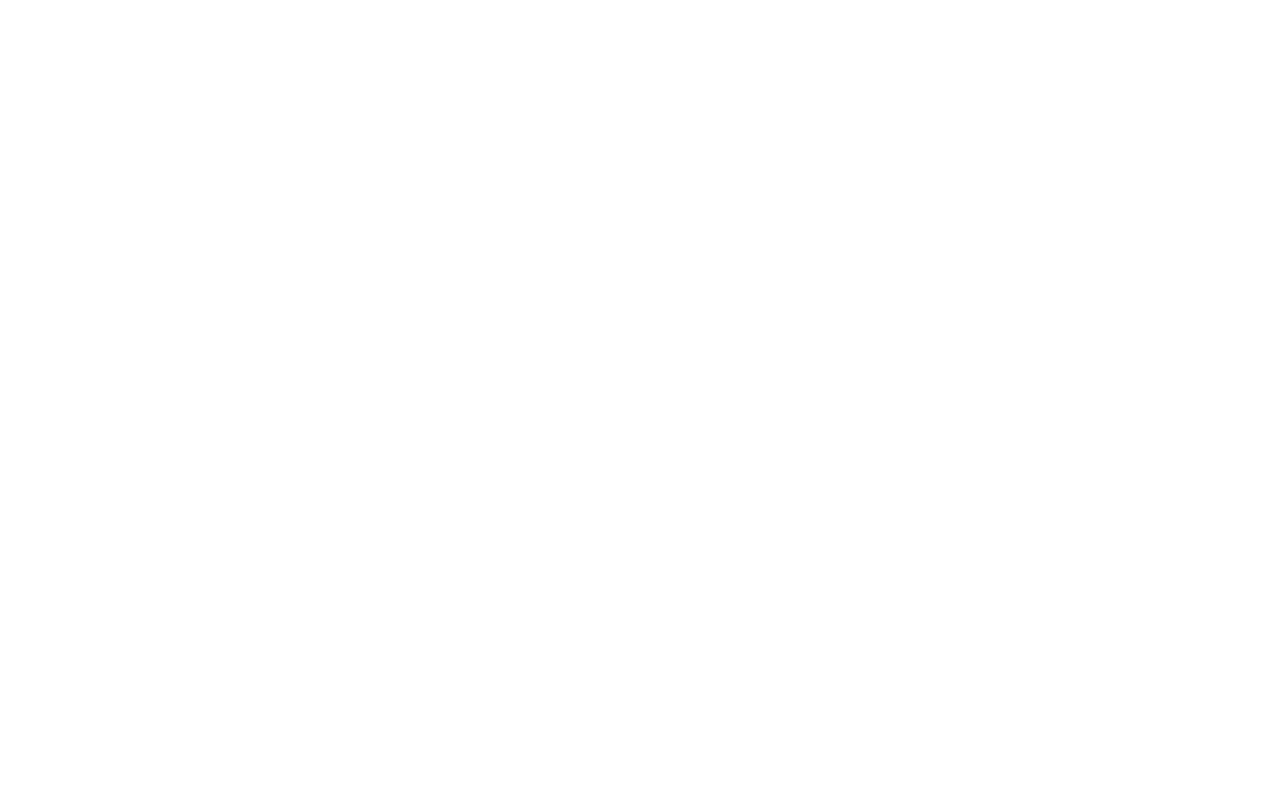
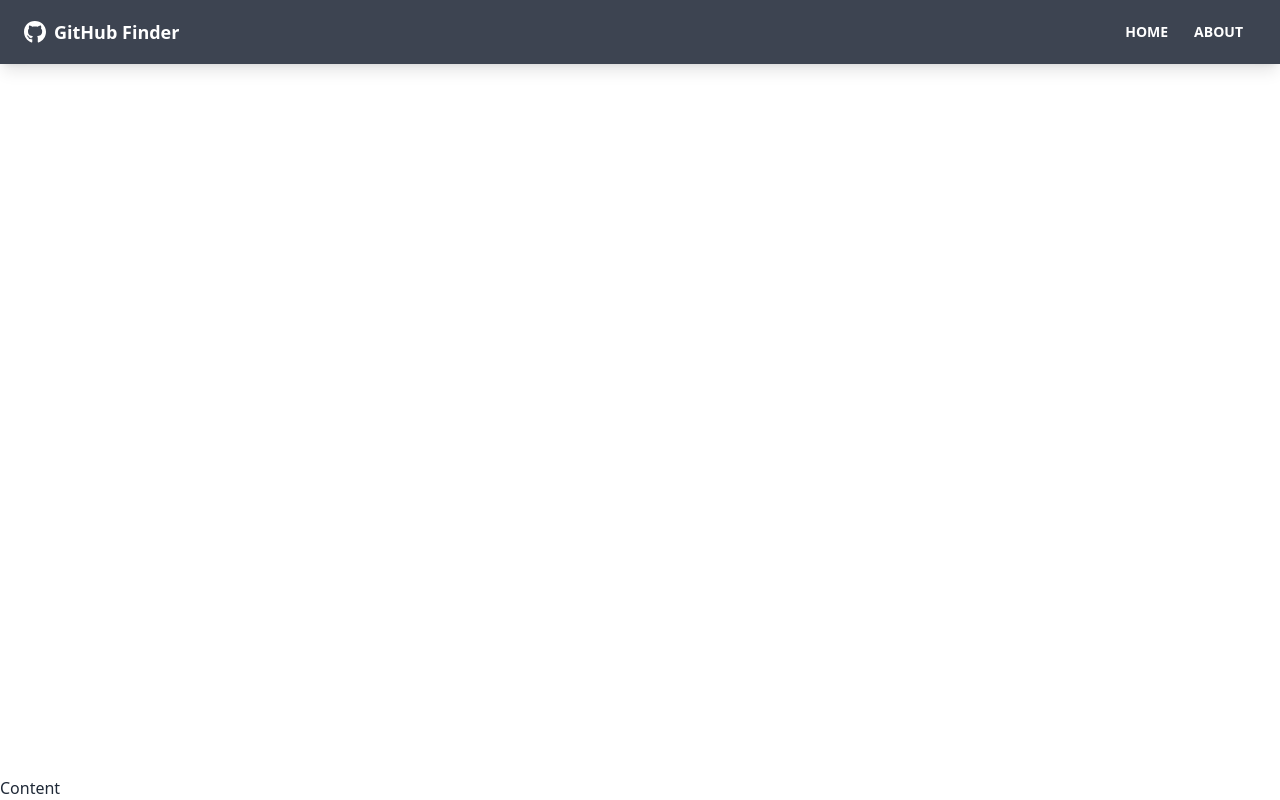
Before and after one commit to MichelleJdev/GitHub-Finder, a React (Create React App) app: page / in a window 1280 px wide. Built offline with nearby package versions, Linux system fonts and the light colour scheme.

Commit message:
Add navbar component

```diff
--- a/package.json
+++ b/package.json
@@ -9,6 +9,8 @@
     "daisyui": "^1.25.4",
     "react": "^17.0.2",
     "react-dom": "^17.0.2",
+    "react-icons": "^4.3.1",
+    "react-router-dom": "^6.2.1",
     "react-scripts": "5.0.0",
     "web-vitals": "^2.1.4"
   },
--- a/src/App.js
+++ b/src/App.js
@@ -1,8 +1,15 @@
+import { BrowserRouter as Router, Route } from 'react-router-dom';
+import Navbar from './components/layout/Navbar';
+
 function App() {
   return (
-    <div className="App">
+    <Router className="App">
+      <div className="flex flex-col justify-between h-screen">
+        <Navbar />
+        <main>Content</main>
+      </div>
 
-    </div>
+    </Router>
   );
 }
 
--- /dev/null
+++ b/src/components/layout/Navbar.jsx
@@ -0,0 +1,37 @@
+import { FaGithub } from 'react-icons/fa';
+import { Link } from 'react-router-dom';
+import PropTypes from 'prop-types';
+function Navbar({ title }) {
+  return (
+    <nav className="navbar mb-12 shadow-lg bg-neutral text-neutral-content">
+      <div className="container mx-auto">
+        <div className="flex-none px-2 mx-2">
+          <FaGithub className="inline pr-2 text-3xl" />
+          <Link to="/" className="text-lg font-bold align-middle">
+            {title}
+          </Link>
+        </div>
+        <div className="flex-1 px-2 mx-2">
+          <div className="flex justify-end">
+            <Link to="/" className="btn btn-ghost btn-sm rounded-btn">
+              Home
+            </Link>
+            <Link to="/about" className="btn btn-ghost btn-sm rounded-btn">
+              About
+            </Link>
+          </div>
+        </div>
+      </div>
+    </nav>
+  )
+}
+
+Navbar.defaultProps = {
+  title: 'GitHub Finder'
+}
+
+Navbar.propTypes = {
+  title: PropTypes.string,
+}
+
+export default Navbar;
```
Also changed, not shown: 1 other file (tests, documents, lock files or other folders).
